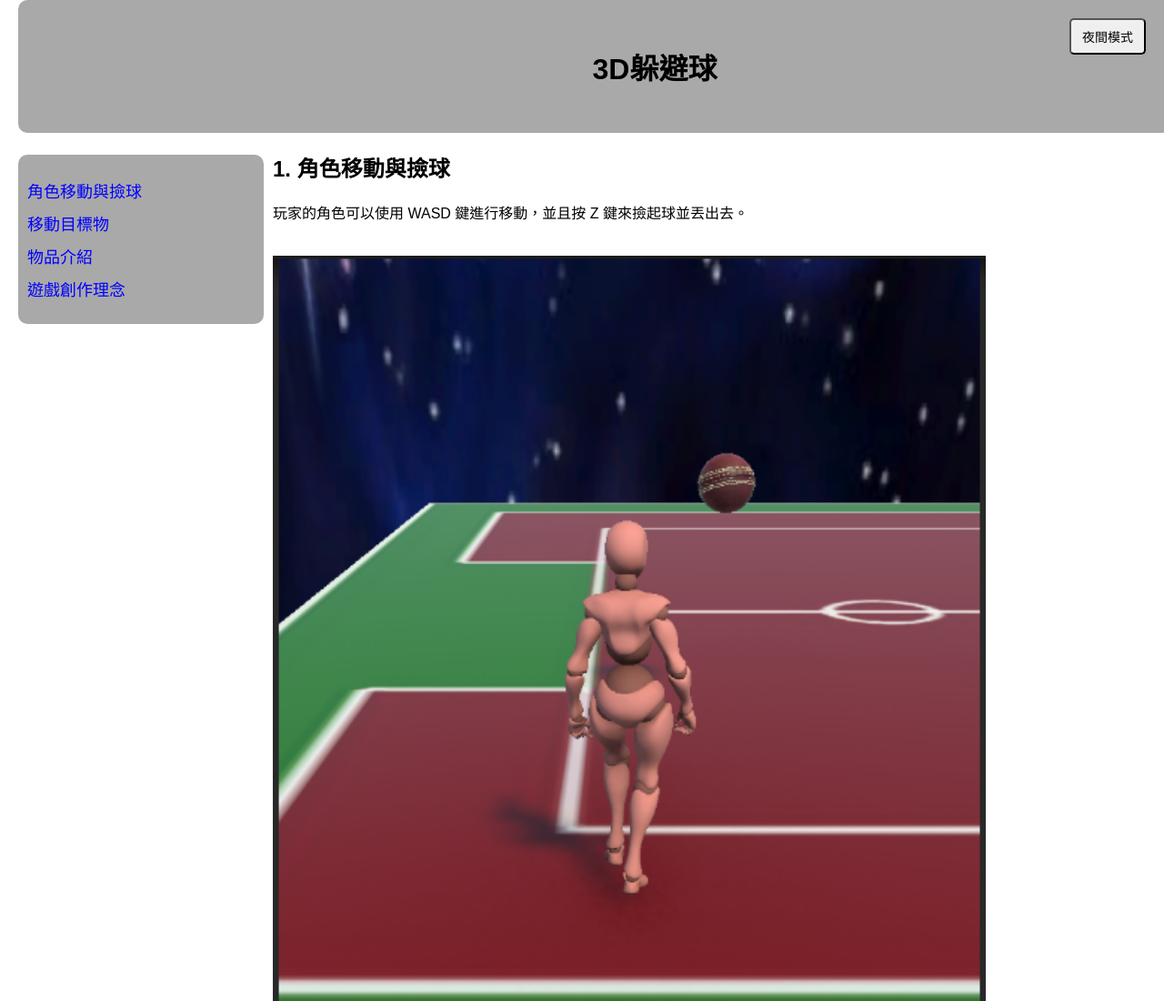
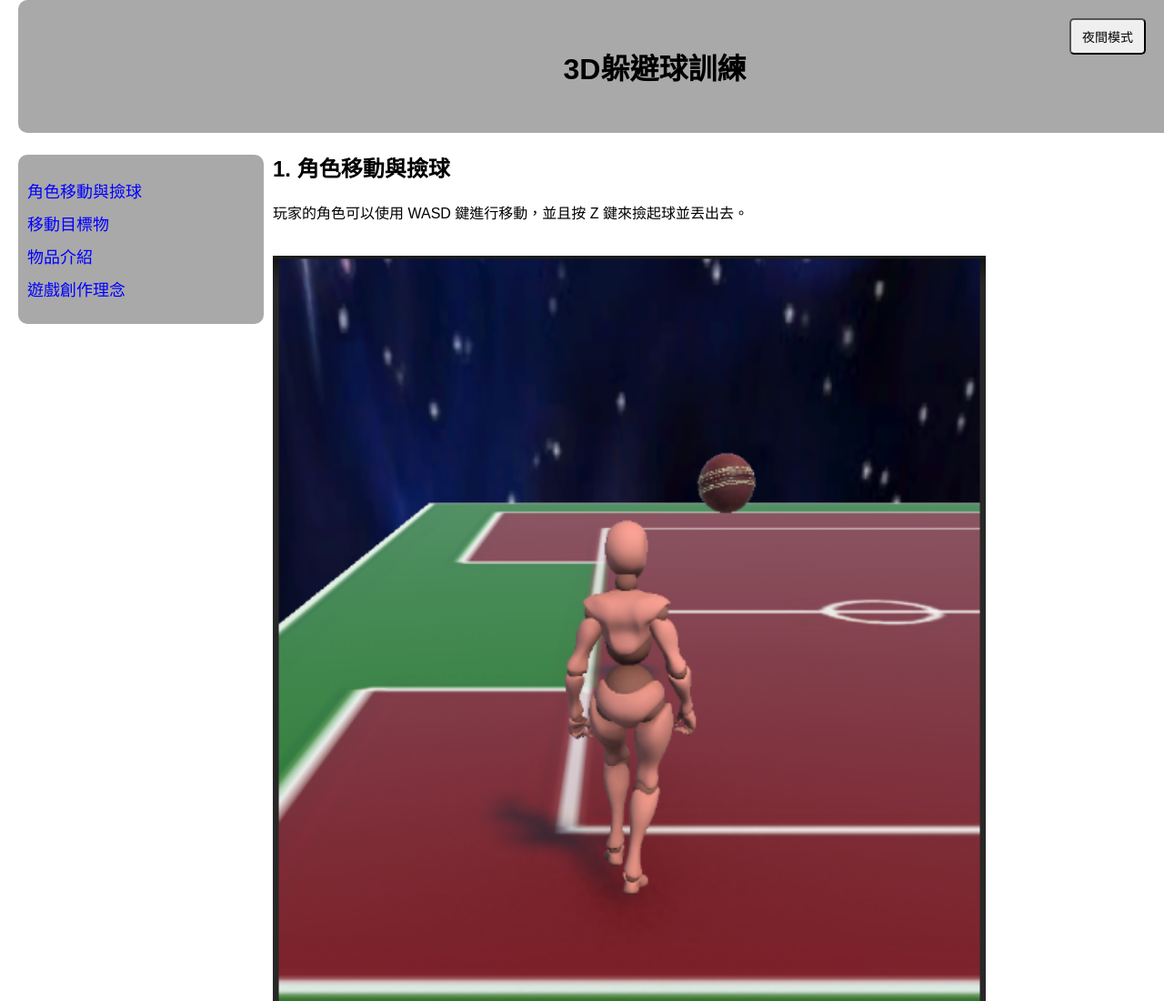
Before and after one commit to Chris-chang000/website, a plain HTML site: page index.html in a window 1280 px wide. Shown: the top 1100 px of the page at 91% size. Drawn offline with Linux system fonts and the light colour scheme.

Commit message:
Add files via upload

```diff
--- a/index.html
+++ b/index.html
@@ -92,7 +92,7 @@
 </head>
 <body>
     <header>
-        <h1>3D躲避球</h1>
+        <h1>3D躲避球訓練</h1>
         <button id="themeToggle">夜間模式</button>
     </header>
 
```
